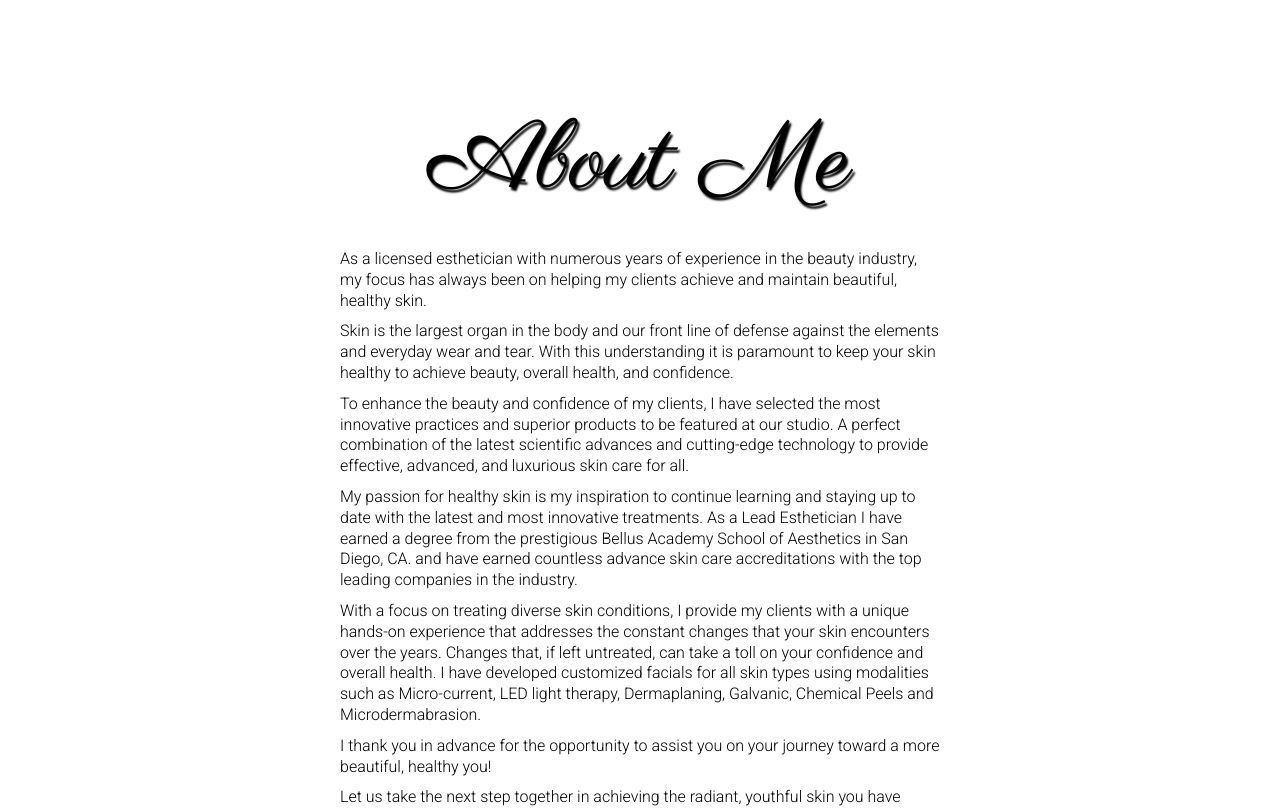
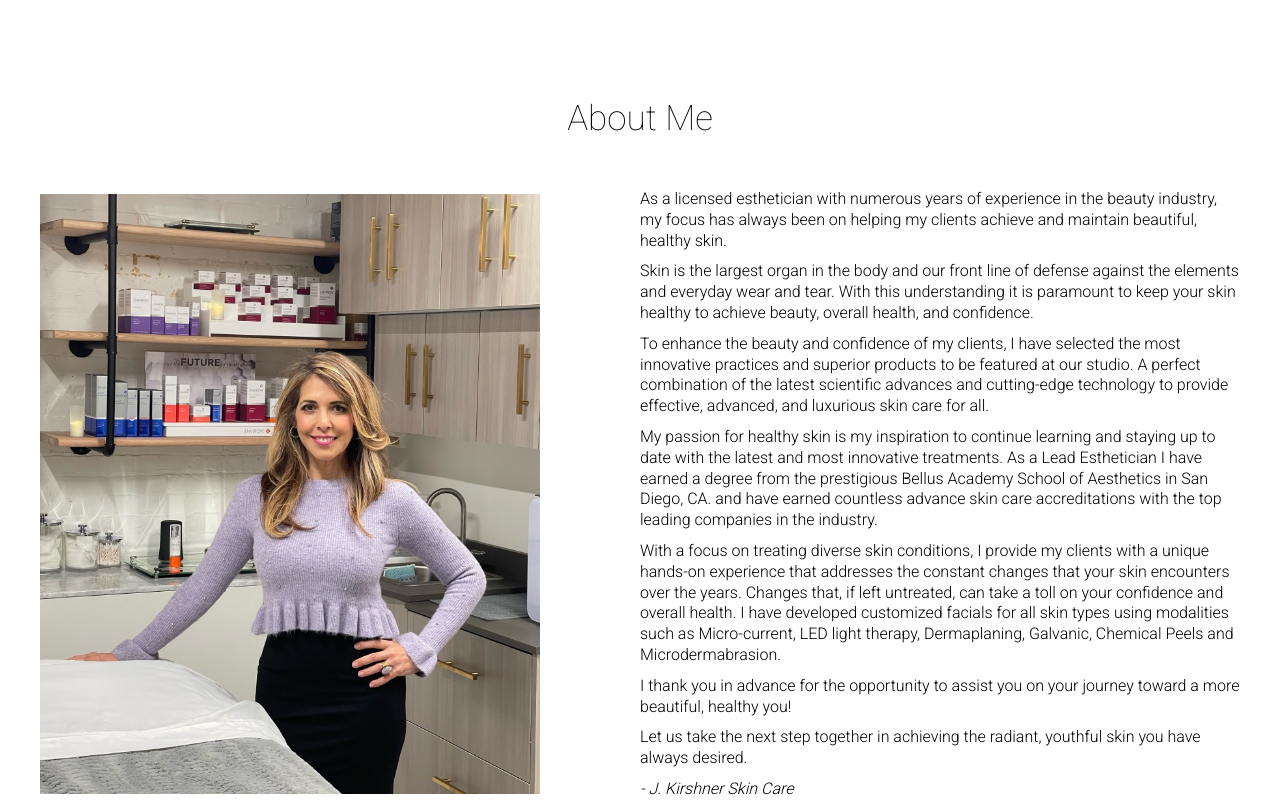
Before and after one commit to JasonKirshner/jka, a React (Create React App) app: page / in a window 1280 px wide. Shown: the part 535-1343 px from the top of the page. Built offline with nearby package versions, Linux system fonts and the light colour scheme.

Commit message:
Update about me component styling
Signed-off-by: Jason Kirshner <jasonk@ruckusmarketing.com>

```diff
--- a/src/components/AboutMe/AboutMe.js
+++ b/src/components/AboutMe/AboutMe.js
@@ -3,8 +3,12 @@ import './styles.css'
 const AboutMe = () => {
   return (
     <div class="container">
-      <div class="text-block">
-        <h1>About Me</h1>
+      <h2 class="aboutme-title">About Me</h2>
+      <div class="aboutme-wrapper">
+        <div class="aboutme-image-wrapper">
+          <img class="aboutme-image" src="/images/self_portrait.jpeg" alt="Self Portrait for About Me section"/>
+        </div>
+        <div class="aboutme-text">
           <p>
             As a licensed esthetician with numerous years of experience in the beauty industry, my
             focus has always been on helping my clients achieve and maintain beautiful, healthy
@@ -44,7 +48,8 @@ const AboutMe = () => {
             Let us take the next step together in achieving the radiant, youthful skin you have
             always desired.
           </p>
-        <p class="attribute">- J. Kirshner Skin Care</p>
+          <p class="aboutme-attribute">- J. Kirshner Skin Care</p>
+        </div>
       </div>
     </div>
   )
--- a/src/components/AboutMe/styles.css
+++ b/src/components/AboutMe/styles.css
@@ -1,17 +1,49 @@
-.text-block {
-  max-width: 600px;
-  margin: 0 auto;
+.aboutme-wrapper {
+  margin-top: 50px;
+  display: flex;
+  align-items: center;
+  justify-content: space-between;
 }
 
-.text-block > p:not(:first-child) {
+.aboutme-image-wrapper {
+  position: relative;
+  width: 100%;
+  max-width: 500px;
+}
+
+.aboutme-image {
+  position: absolute;
+  width: 100%;
+  height: 100%;
+  top: 0;
+  left: 0;
+  object-fit: cover;
+}
+
+.aboutme-image-wrapper::after {
+  content: '';
+  display: block;
+  padding-bottom: 120%;
+}
+
+.aboutme-text {
+  margin-left: 20px;
+  max-width: 600px;
+}
+
+.aboutme-text > p:not(:first-child) {
   margin-top: 10px;
 }
 
-.text-block > h1 {
+.aboutme-text > h1 {
   margin-bottom: 20px;
   text-align: center;
 }
 
-.attribute {
+.aboutme-attribute {
   font-style: italic;
 }
+
+.aboutme-title {
+  text-align: center;
+}
```
Also changed, not shown: public/images/self_portrait.jpeg (added). Lines whose indentation alone changed are shown as unchanged.
